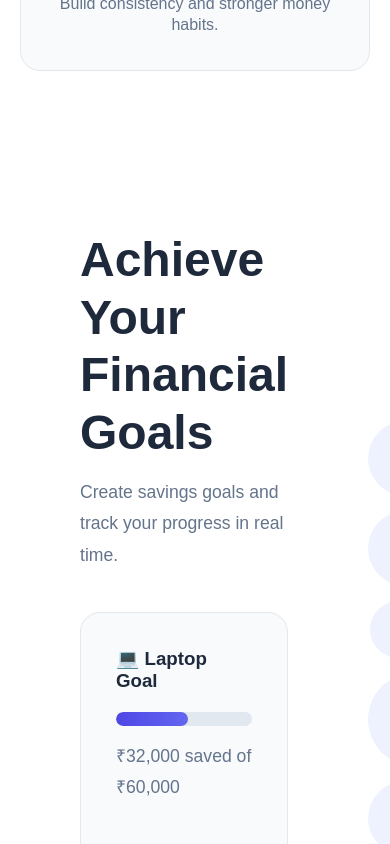
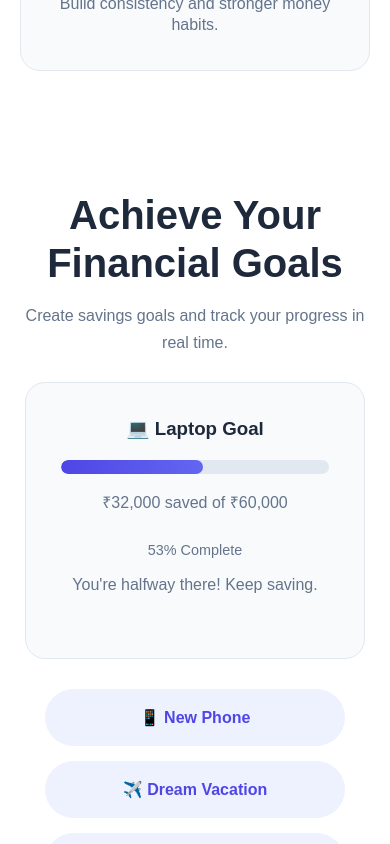
Before and after one commit to Krithika1031/MoneyMate, a React app in the folder frontend/: page / in a window 390 px wide. Shown: the part 1760-2604 px from the top of the page. Built offline with nearby package versions, Linux system fonts and the light colour scheme; the HTML template or start-up script is replaced by a standard one.

Commit message:
CSS goals

```diff
--- a/frontend/src/styles/Goals.css
+++ b/frontend/src/styles/Goals.css
@@ -103,3 +103,49 @@
   background: linear-gradient(90deg, #4f46e5, #6366f1);
   border-radius: 50px;
 }
+@media (max-width:768px){
+
+  .goals-section{
+    flex-direction:column;
+    align-items:center;
+    text-align:center;
+    padding:60px 20px;
+    gap:30px;
+  }
+
+  .goals-left{
+    width:100%;
+  }
+
+  .goals-left h2{
+    font-size:2.5rem;
+    line-height:1.2;
+    margin-bottom:15px;
+  }
+
+  .goals-left p{
+    font-size:1rem;
+    line-height:1.7;
+    margin-bottom:25px;
+  }
+
+  .goal-progress{
+    width:100%;
+    max-width:340px;
+    margin:auto;
+  }
+
+  .goals-right{
+    width:100%;
+    display:flex;
+    justify-content:center;
+    flex-wrap:wrap;
+    gap:15px;
+  }
+
+  .goal-chip{
+    width:100%;
+    max-width:300px;
+  }
+
+}
```
